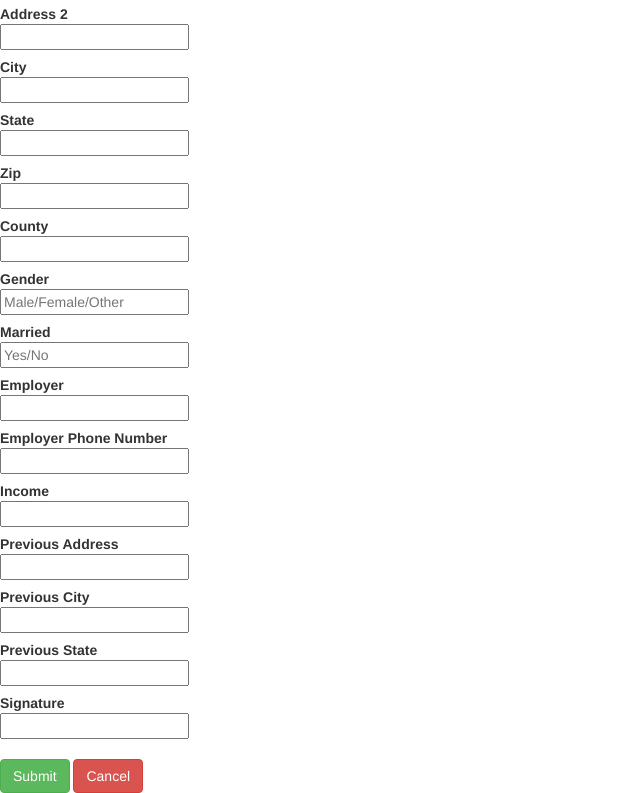
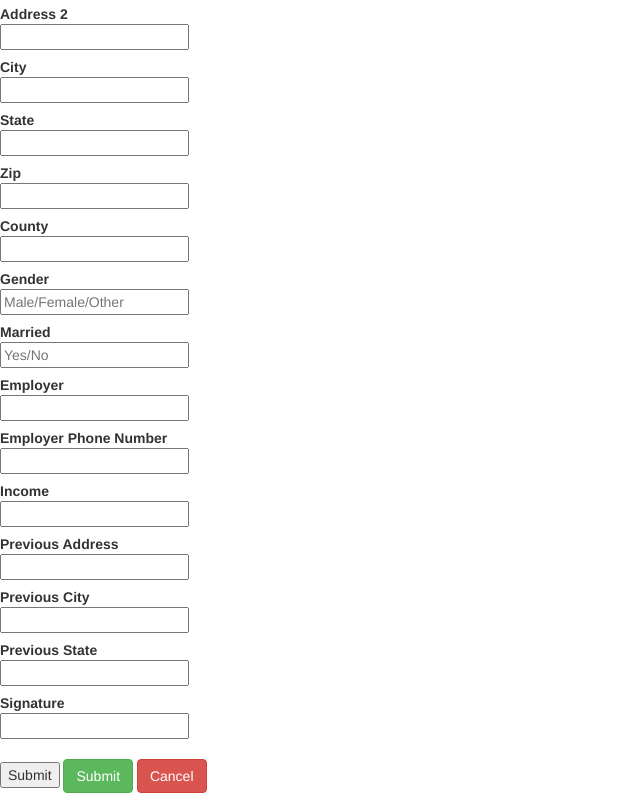
Before and after one commit to tsmada/telemedapp, a plain HTML site: page index.html in a window 1280 px wide. Shown: the part 425-1218 px from the top of the page, without its empty margins (0-640 px from the left). Drawn offline with nearby package versions, Linux system fonts and the light colour scheme.

Commit message:
express server

```diff
--- a/index.html
+++ b/index.html
@@ -216,7 +216,8 @@
 <div class="control-group">
   <label class="control-label" for="button1id"></label>
   <div class="controls">
-    <button id="button1id" name="button1id" class="btn btn-success">Submit</button>
+    <input type="submit">
+    <button id="button1id" name="button1id" class="btn btn-success">Submit</button></input>
     <button id="button2id" name="button2id" class="btn btn-danger">Cancel</button>
   </div>
 </div>
```
